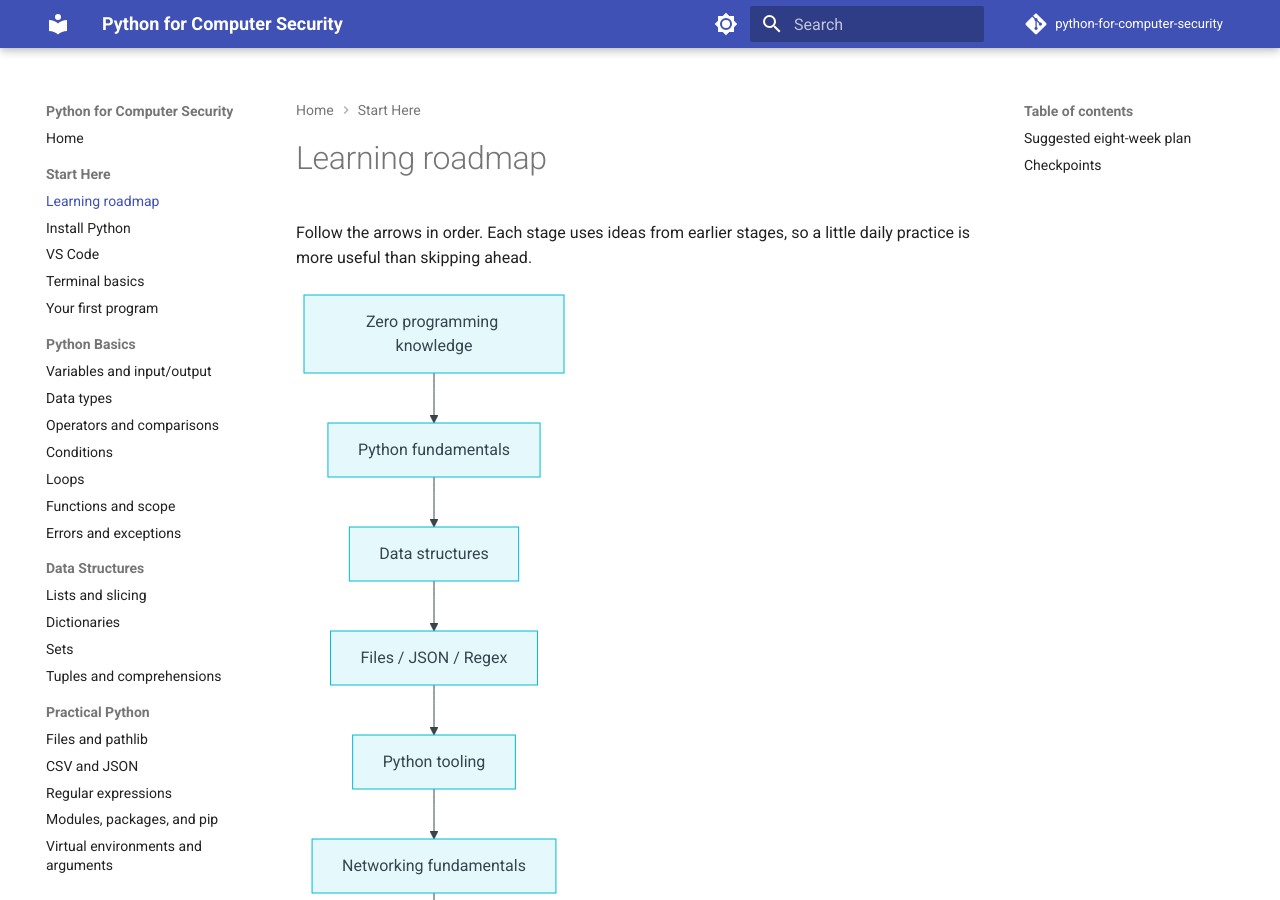
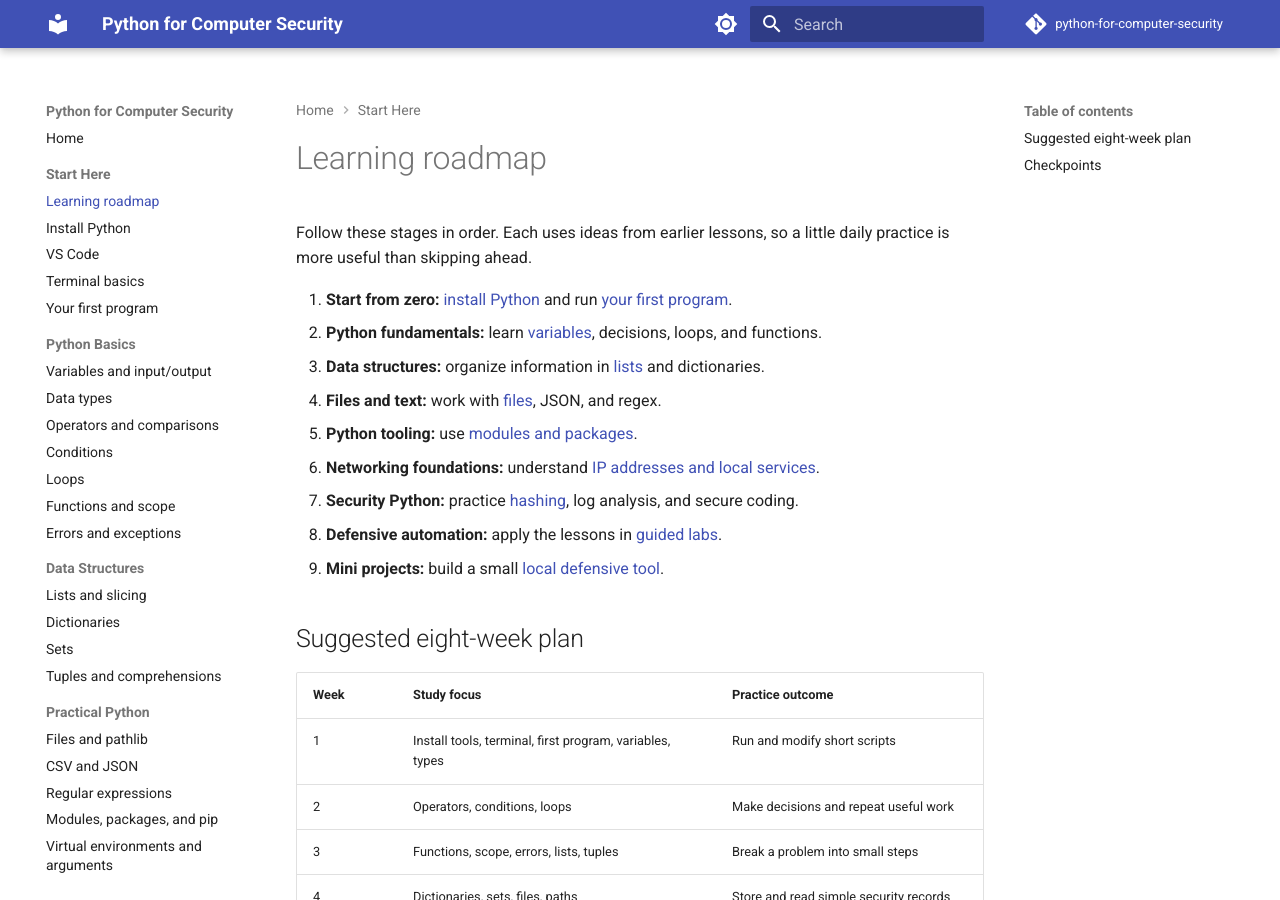
Before and after one commit to KritSue/python-for-computer-security, an MkDocs documentation site: the page built from docs/roadmap.md, in a window 1280 px wide and 900 px high. Built offline with MkDocs 1.6.1 and Material for MkDocs 9.7.7, drawn with Linux system fonts in a browser that asks for light colours; comment, search, counter and statistics services are not loaded.

Commit message:
docs: make roadmap readable on mobile

````diff
--- a/docs/roadmap.md
+++ b/docs/roadmap.md
@@ -1,18 +1,16 @@
 # Learning roadmap
 
-Follow the arrows in order. Each stage uses ideas from earlier stages, so a little daily practice is more useful than skipping ahead.
+Follow these stages in order. Each uses ideas from earlier lessons, so a little daily practice is more useful than skipping ahead.
 
-```mermaid
-flowchart TD
-    A[Zero programming knowledge] --> B[Python fundamentals]
-    B --> C[Data structures]
-    C --> D[Files / JSON / Regex]
-    D --> E[Python tooling]
-    E --> F[Networking fundamentals]
-    F --> G[Security Python]
-    G --> H[Defensive automation]
-    H --> I[Mini projects]
-```
+1. **Start from zero:** [install Python](getting-started/install-python.md) and run [your first program](getting-started/first-program.md).
+2. **Python fundamentals:** learn [variables](python-basics/variables.md), decisions, loops, and functions.
+3. **Data structures:** organize information in [lists](data-structures/lists.md) and dictionaries.
+4. **Files and text:** work with [files](practical-python/files.md), JSON, and regex.
+5. **Python tooling:** use [modules and packages](practical-python/modules.md).
+6. **Networking foundations:** understand [IP addresses and local services](security-python/networking-basics.md).
+7. **Security Python:** practice [hashing](security-python/hashing.md), log analysis, and secure coding.
+8. **Defensive automation:** apply the lessons in [guided labs](labs/index.md).
+9. **Mini projects:** build a small [local defensive tool](mini-projects/index.md).
 
 ## Suggested eight-week plan
 
--- a/mkdocs.yml
+++ b/mkdocs.yml
@@ -37,11 +37,7 @@ markdown_extensions:
   - pymdownx.highlight:
       anchor_linenums: true
   - pymdownx.inlinehilite
-  - pymdownx.superfences:
-      custom_fences:
-        - name: mermaid
-          class: mermaid
-          format: !!python/name:pymdownx.superfences.fence_code_format
+  - pymdownx.superfences
   - pymdownx.tabbed:
       alternate_style: true
 plugins:
````
